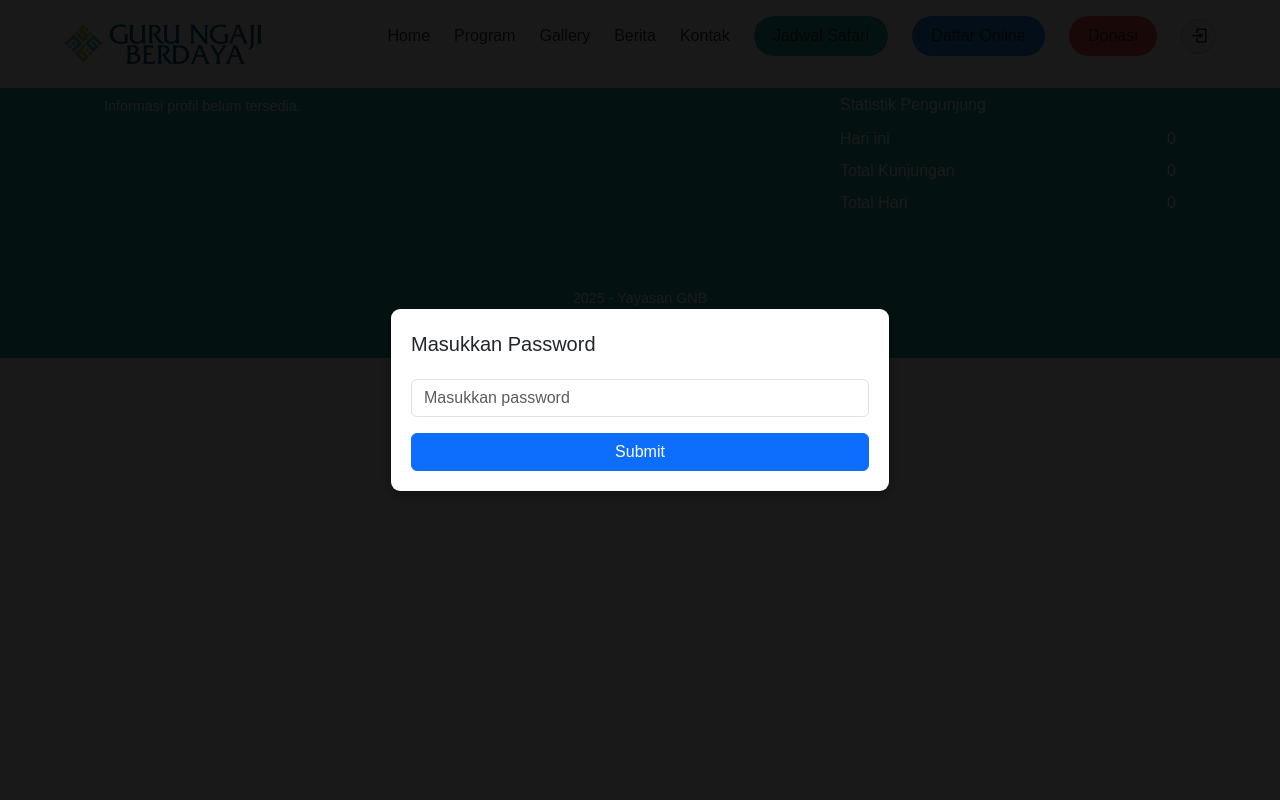
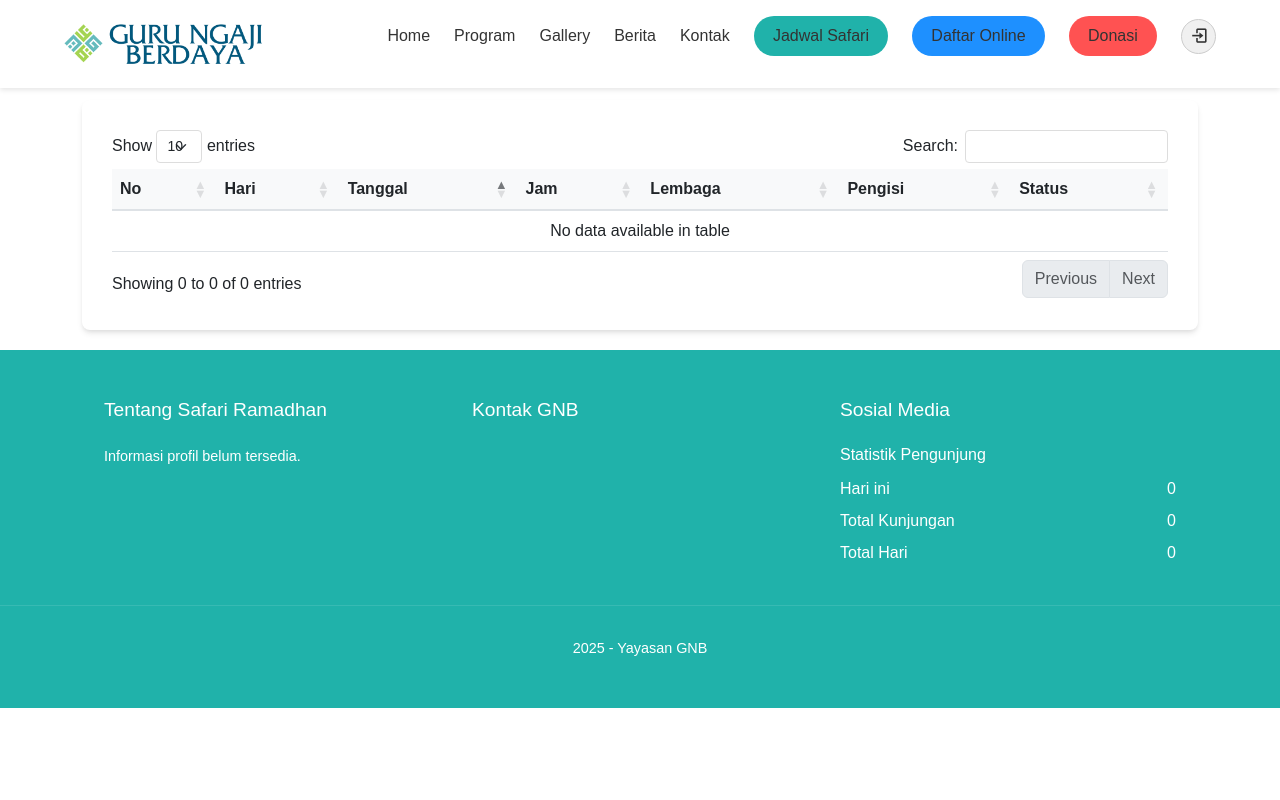
Before and after one commit to kangnova/safari-ramadhan, a PHP site: page /jadwal_safariramadhan.php in a window 1280 px wide. Run offline with PHP 8.4, Linux system fonts and the light colour scheme; data that the repository does not hold is empty; some libraries are stand-ins or nearby versions.

Commit message:
Remove password modal from public schedule page

```diff
--- a/jadwal_safariramadhan.php
+++ b/jadwal_safariramadhan.php
@@ -13,11 +13,8 @@ try {
     $stmt->execute();
     $jadwal_list = $stmt->fetchAll(PDO::FETCH_ASSOC);
 
-    // Cek apakah jadwal sudah diisi
-    $show_modal = empty($jadwal_list);
 } catch(PDOException $e) {
     $error = "Error: " . $e->getMessage();
-    $show_modal = true; // Tampilkan modal jika terjadi error
 }
 ?>
 
@@ -35,7 +32,6 @@ try {
         .content-wrapper {
             margin-top: 80px;
             padding: 20px;
-            display: none; /* Sembunyikan konten sampai password benar */
         }
 
         .page-header {
@@ -195,27 +191,7 @@ try {
     <!-- Navbar -->
     <?php include 'navbar.php'; ?>
 
-    <!-- Password Modal - Hanya ditampilkan jika jadwal kosong -->
-    <?php if ($show_modal): ?>
-    <div class="modal fade password-modal" id="passwordModal" data-bs-backdrop="static" data-bs-keyboard="false" tabindex="-1" aria-labelledby="passwordModalLabel" aria-hidden="true">
-        <div class="modal-dialog modal-dialog-centered">
-            <div class="modal-content">
-                <div class="modal-header">
-                    <h5 class="modal-title" id="passwordModalLabel">Masukkan Password</h5>
-                </div>
-                <div class="modal-body">
-                    <div class="form-group">
-                        <input type="password" class="form-control" id="passwordInput" placeholder="Masukkan password">
-                        <div class="password-error" id="passwordError">
-                            Password salah! Silakan coba lagi.
-                        </div>
-                    </div>
-                    <button type="button" class="btn btn-primary mt-3 w-100" id="submitPassword">Submit</button>
-                </div>
-            </div>
-        </div>
-    </div>
-    <?php endif; ?>
+
 
     <!-- Content -->
     <div class="content-wrapper">
@@ -285,46 +261,8 @@ try {
 
     <script>
     $(document).ready(function() {
-        const jadwalExists = <?php echo !empty($jadwal_list) ? 'true' : 'false' ?>;
-        const hasVisited = localStorage.getItem('hasVisitedBefore');
-
-        // Logika menampilkan konten atau modal
-        if (jadwalExists || hasVisited) {
-            $('.content-wrapper').fadeIn();
-            initializeDataTable();
-        } else if (!jadwalExists && !hasVisited) {
-            $('#passwordModal').modal('show');
-        }
-
-        // Handle submit password
-        $('#submitPassword').click(function() {
-            const password = $('#passwordInput').val();
-            if(password === "123") {
-                $('#passwordModal').modal('hide');
-                $('.content-wrapper').fadeIn();
-
-                // Simpan status kunjungan
-                localStorage.setItem('hasVisitedBefore', 'true');
-
-                // Inisialisasi DataTable
-                initializeDataTable();
-            } else {
-                $('#passwordError').slideDown();
-                $('#passwordInput').val('').focus();
-            }
-        });
-
-        // Handle enter key
-        $('#passwordInput').keypress(function(e) {
-            if(e.which == 13) {
-                $('#submitPassword').click();
-            }
-        });
-
-        // Reset error message
-        $('#passwordInput').on('input', function() {
-            $('#passwordError').slideUp();
-        });
+        // Initialize DataTable directly
+        initializeDataTable();
 
         function initializeDataTable() {
             $('#jadwalTable').DataTable({
```
